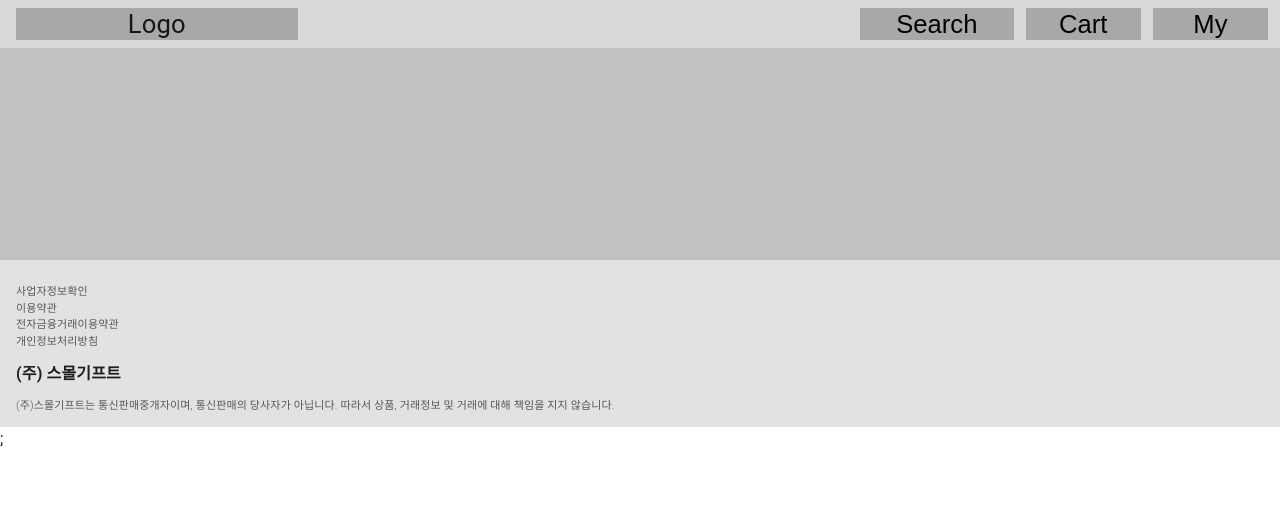
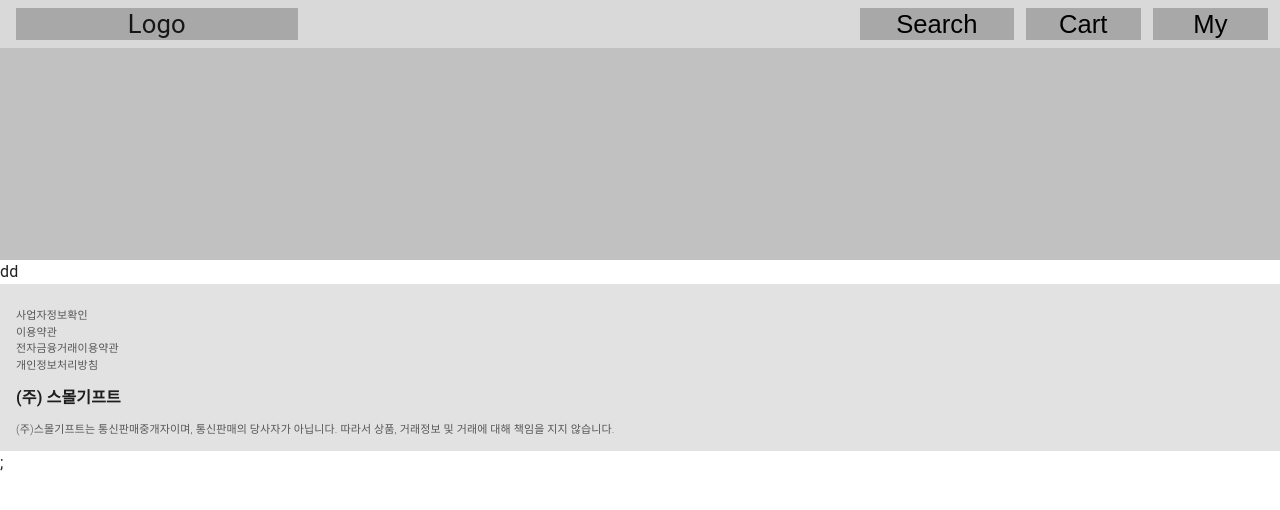
Before and after one commit to dlantjdgkgk/SmallGift, a React (Create React App) app: page / in a window 1280 px wide. Shown: the top 510 px of the page. Built offline with nearby package versions, Linux system fonts and the light colour scheme.

Commit message:
feat(MainPageCategory) : 메인페이지 카테고리 디자인

```diff
--- /dev/null
+++ b/src/components/MainPageCategory/MainPageCategory.tsx
@@ -0,0 +1,8 @@
+import React from "react";
+import * as Styled from "./style";
+
+const MainPageCategory = () => {
+  return <Styled.MainPageCategoryWrapper>dd</Styled.MainPageCategoryWrapper>;
+};
+
+export default MainPageCategory;
--- /dev/null
+++ b/src/components/MainPageCategory/style.ts
@@ -0,0 +1,3 @@
+import styled from "styled-components";
+
+export const MainPageCategoryWrapper = styled.div``;
--- a/src/pages/Main.tsx
+++ b/src/pages/Main.tsx
@@ -1,11 +1,13 @@
 import React from "react";
 import Footer from "../components/Footer/Footer";
 import Header from "../components/Header/Header";
+import MainPageCategory from "components/MainPageCategory/MainPageCategory";
 
 const Main = () => {
   return (
     <div>
       <Header />
+      <MainPageCategory />
       <Footer />;
     </div>
   );
```
